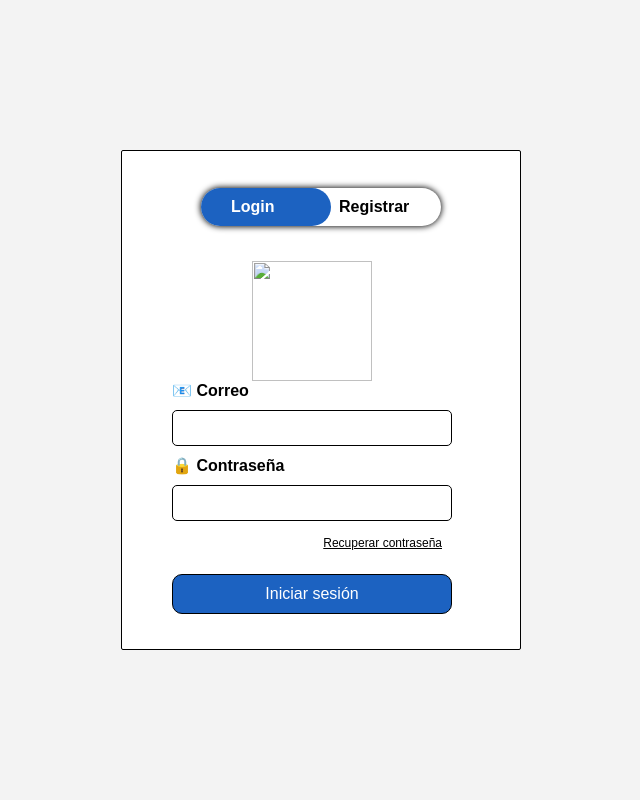
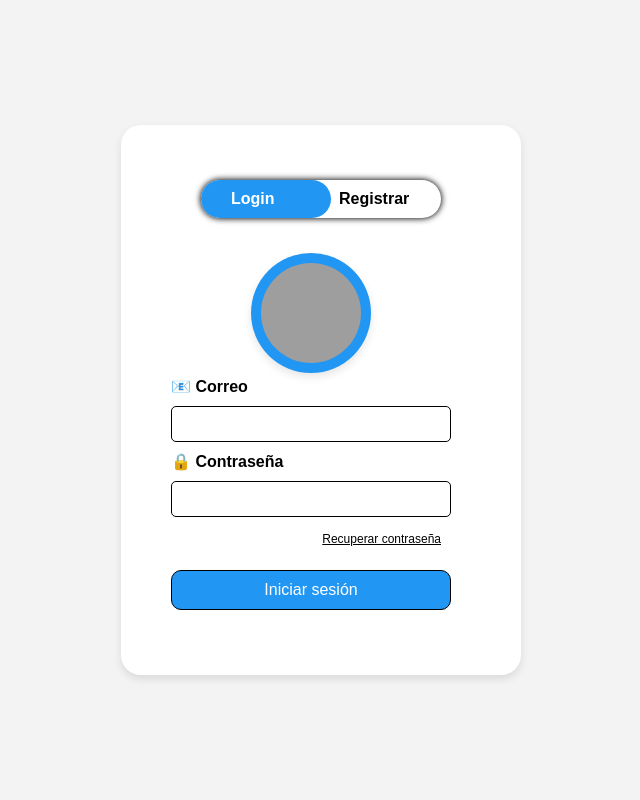
Before and after one commit to AlejandroCisnerosVillegas/Practica_12, a PHP site: page / in a window 1280 px wide. Shown: the whole page, without its empty margins (319-959 px from the left). Run offline with PHP 8.4, Linux system fonts and the light colour scheme; grey boxes are pictures that could not be loaded.

Commit message:
Add files via upload

```diff
--- a/conexion.php
+++ b/conexion.php
@@ -1,6 +1,5 @@
 <?php
-$conn = new mysqli("IP_Address","User","Password","DataBase_Name");
-
+	$conn = new mysqli("localhost","root","","general");
 	if($conn->connect_errno)
 	{
 		echo "No hay conexión: (" . $conn->connect_errno . ") " . $conn->connect_error;
--- a/index.html
+++ b/index.html
@@ -1,9 +1,12 @@
+<!DOCTYPE html>
 <html>
     <head>
         <meta charset="UTF-8">
         <meta name="viewport" content="width=device-width, initial-scale=1">
         <link rel="shortcut icon" href="../../assets/img/Favicon-img.png">
-    <title>Practica 12</title>
+        <title>Autenticación Segura Mediante E-Mail</title>
+        <link href="../../assets/img/logo.png" rel="icon">
+	    <link href="../../assets/img/logo-grande.png" rel="apple-touch-icon">
         <link rel="stylesheet" href="login.css">
     </head>
     <body>
@@ -14,9 +17,8 @@
                     <button type="button" class="botoncambiarcaja" onclick="loginvai()" id="vaibtnlogin">Login</button>
                     <button type="button" class="botoncambiarcaja" onclick="registrarvai()" id="vaibtnregistrar">Registrar</button>
                 </div>
-		<!--Formulario para el login -->
                 <form id="frmlogin" class="grupo-entradas" method="POST" action="login.php">
-		<div class="logovai"><img src="../../assets/img/Favicon-Big-img.png"></div>
+                    <div class="logovai"><img src="../../assets/img/logo-grande.png"></div>
                     <b>&#128231; Correo</b>
                     <input type="email" class="cajaentradatexto" name="txtcorreo" required>
                     <b>&#128274; Contraseña</b>
@@ -24,14 +26,12 @@
                     <div class="checkboxvai"><a onclick="abrirform()">Recuperar contraseña</a></div>
                     <button type="submit" class="botonenviar" name="btnloginx">Iniciar sesión</button>
                 </form>
-		<!--Formulario para registrar -->
                 <form id="frmregistrar" class="grupo-entradas" method="POST" action="registrar.php">
                     <b>&#128231; Correo</b>
-        <input type="email" class="cajaentradatexto" required
-		name="txtcorreo">
+                    <input type="email" class="cajaentradatexto" required name="txtcorreo">
                     <b>&#128274; Contraseña</b>
                     <input type="password" class="cajaentradatexto" required name="txtpassword">
-			</i>&#128100;<b> Nombre</b>
+                    <i>&#128100;<b> Nombre</b></i>
                     <input type="text" class="cajaentradatexto" required name="txtnombre">
                     <div class="checkboxvai"><input type="checkbox"> Acepto los términos y condiciones de uso.</div>
                     <button type="submit" class="botonenviar" name="btnregistrarx">Registrar</button>
@@ -42,37 +42,27 @@
             var x = document.getElementById("frmlogin");
             var y = document.getElementById("frmregistrar");
             var z = document.getElementById("btnvai");
-	var textcolor1=document.getElementById("vaibtnlogin");
-	var textcolor2=document.getElementById("vaibtnregistrar");
-	textcolor1.style.color="white";
-	textcolor2.style.color="black";
-
-        function registrarvai()
-		{
-
+            var textcolor1 = document.getElementById("vaibtnlogin");
+            var textcolor2 = document.getElementById("vaibtnregistrar");
+            textcolor1.style.color = "white";
+            textcolor2.style.color = "black";
+            function registrarvai() {
                 x.style.left = "-400px";
                 y.style.left = "50px";
                 z.style.left = "110px";
-			textcolor1.style.color="black";
-			textcolor2.style.color="white";
-
+                textcolor1.style.color = "black";
+                textcolor2.style.color = "white";
             }
-            function loginvai()
-		{
-
+            function loginvai() {
                 x.style.left = "50px";
                 y.style.left = "450px";
                 z.style.left = "0";
-			textcolor1.style.color="white";
-			textcolor2.style.color="black";
-
+                textcolor1.style.color = "white";
+                textcolor2.style.color = "black";
             }
-
             function abrirform() {
                 document.getElementById("formrecuperar").style.display = "block";
-
             }
-
             function cancelarform() {
                 document.getElementById("formrecuperar").style.display = "none";
             }
@@ -80,7 +70,9 @@ function cancelarform() {
         <div class="caja_popup" id="formrecuperar">
             <form action="recuperar.php" class="contenedor_popup" method="POST">
                 <table>
-		<tr><th colspan="2">Recuperar contraseña</th></tr>
+                    <tr>
+                        <th colspan="2">Recuperar contraseña</th>
+                    </tr>
                     <tr>
                         <td><b>&#128231; Correo</b></td>
                         <td><input type="email" name="txtcorreo" required class="cajaentradatexto"></td>
--- a/login.css
+++ b/login.css
@@ -1,15 +1,13 @@
-*
-{
+*{
 	padding: 0;
 	margin: 0;
 	box-sizing: border-box;
     font-family: sans-serif;
-
 }
 body
 {
-		margin:0;
-	padding:0;
+	margin: 0;
+	padding: 0;
 	height: 100%;
     width: 100%;
 	display: flex;
@@ -23,16 +21,15 @@ body
     margin: 10% auto;
     padding: 2px;
     overflow: hidden;
-	text-align:center;
+	text-align: center;
 }
 h1
 {
-	font-size:40px;
+	font-size: 40px;
 }
-
 .cajafuera
 {
-	background:#f3f3f3;
+	background: #f3f3f3;
     width: 100vw;
     height: 100vh;
     display: grid;
@@ -40,24 +37,31 @@ h1
 .formulariocaja
 {
     width: 400px;
-    height: 500px;
+    height: 550px;
     position: relative;
     margin: auto;
-    background: white;
+	background: #f9f9f9;
     padding: 2px;
     overflow: hidden;
-	border: 1px solid black;
+	border: 2px solid #333;
 	border-radius: 2px;
-	background:white;
+    background: #ffffff;
+    padding: 20px;
+    overflow: hidden;
+    border: none;
+    border-radius: 20px;
+    box-shadow: 0 4px 8px rgba(0, 0, 0, 0.1);
 }
-.botondeintercambiar{
+.botondeintercambiar
+{
     width: 240px;
     margin: 35px auto;
     position: relative;
     box-shadow: 0 0 6px 0.5px black;
     border-radius: 30px;
 }
-.botoncambiarcaja{
+.botoncambiarcaja
+{
     padding: 10px 30px;
     cursor: pointer;
     background: transparent;
@@ -65,18 +69,18 @@ h1
     outline: none;
     position: relative;
 	font-weight: bold;
-	font-size:16px;
+	font-size: 16px;
 }
-#btnvai{
+#btnvai
+{
     top: 0;
     left: 0;
     position: absolute;
     width: 130px;
     height: 100%;
-	background-color: #1C62C1;
+	background-color: #2196F3;
     border-radius: 30px;
 	transition: .5s;
-
 }
 .logovai
 {
@@ -85,22 +89,29 @@ h1
 .logovai img
 {
     width: 120px;
+    height: 120px;
+    background-color: #2196F3;
+    border-radius: 50%;
+    padding: 10px;
+    box-shadow: 0 4px 8px rgba(0, 0, 0, 0.1);
 }
-.grupo-entradas{
+.grupo-entradas
+{
     position: absolute;
     width: 280px;
     transition: .5s;
 }
-.cajaentradatexto{
+.cajaentradatexto
+{
     width: 100%;
     padding: 8px 10px;
     margin: 10px 0 10px 0;
-	font-size:16px;
-	border-radius:5px;
-	border:1px solid black;
-
+	font-size: 16px;
+	border-radius: 5px;
+	border: 1px solid black;
 }
-.botonenviar{
+.botonenviar
+{
     width: 100%;
     padding: 10px 30px;
     cursor: pointer;
@@ -109,34 +120,33 @@ h1
     border: 0;
     outline: none;
     border-radius: 10px;
-	border:1px solid black;
-	font-size:16px;
-	color:white;
-	background-color: #1C62C1;
-
-
+	border: 1px solid black;
+	font-size: 16px;
+	color: white;
+	background-color: #2196F3;
 }
-.checkboxvai{
+.checkboxvai
+{
     margin: 5px 10px 24px 0;
-	text-align:right;
-	font-size:12px;
+	text-align: right;
+	font-size: 12px;
 }
-
-#frmlogin{
+#frmlogin
+{
     left: 50px;
 }
-#frmregistrar{
+#frmregistrar
+{
     left: 450px;
 }
-
 .caja_popup
 {
 	display: none;
     position: absolute;
-	padding:0;
-	background-color:rgba(0, 0, 0, 0.5);
-	width:100%;
-	height:100%;
+	padding: 0;
+	background-color: rgba(0, 0, 0, 0.5);
+	width: 100%;
+	height: 100%;
 }
 .contenedor_popup
 {
@@ -145,27 +155,23 @@ h1
 	left: 50%;
 	position: absolute;
 	transform: translate(-50%,-50%);
-	width:400px;
+	width: 400px;
 	border-radius: 5px;
 	transition: all 0.2s;
-
-
 }
 a
 {
 	text-decoration-line: underline;
-	cursor:pointer;
+	cursor: pointer;
 }
 table
 {
-	text-align:center;
+	text-align: center;
     width: 98%;
     border-collapse: collapse;
     border: 3px solid black;
-	margin:50px auto;
+	margin: 50px auto;
     background: white;
-
-
 }
 th
 {
@@ -178,12 +184,11 @@ th
     box-shadow: inset 0px 1px 2px #568ebd;
     transition: all 0.2s;
 	font-size: 18px;
-
 }
 tr
 {
     border-bottom: 1px solid #cccccc;
-	width:100%;
+	width: 100%;
 }
 td
 {
@@ -195,14 +200,13 @@ td
 .txtrecuperar
 {
 	font-size: 14px;
-	text-align:center;
+	text-align: center;
 	width: 100px;
 	display: inline-block;
-	background-color: #1C62C1;
+	background-color: #2196F3;
 	padding: 6px 10px;
-	border-radius:5px;
-
-	color:white;
-	border:1px solid black;
-	cursor:pointer;
+	border-radius: 5px;
+	color: white;
+	border: 1px solid black;
+	cursor: pointer;
 }
```
Also changed, not shown: login.php (+1 -8 lines), recuperar.php (+28 -28 lines), registrar.php (+4 -11 lines). Lines whose indentation alone changed are shown as unchanged.
